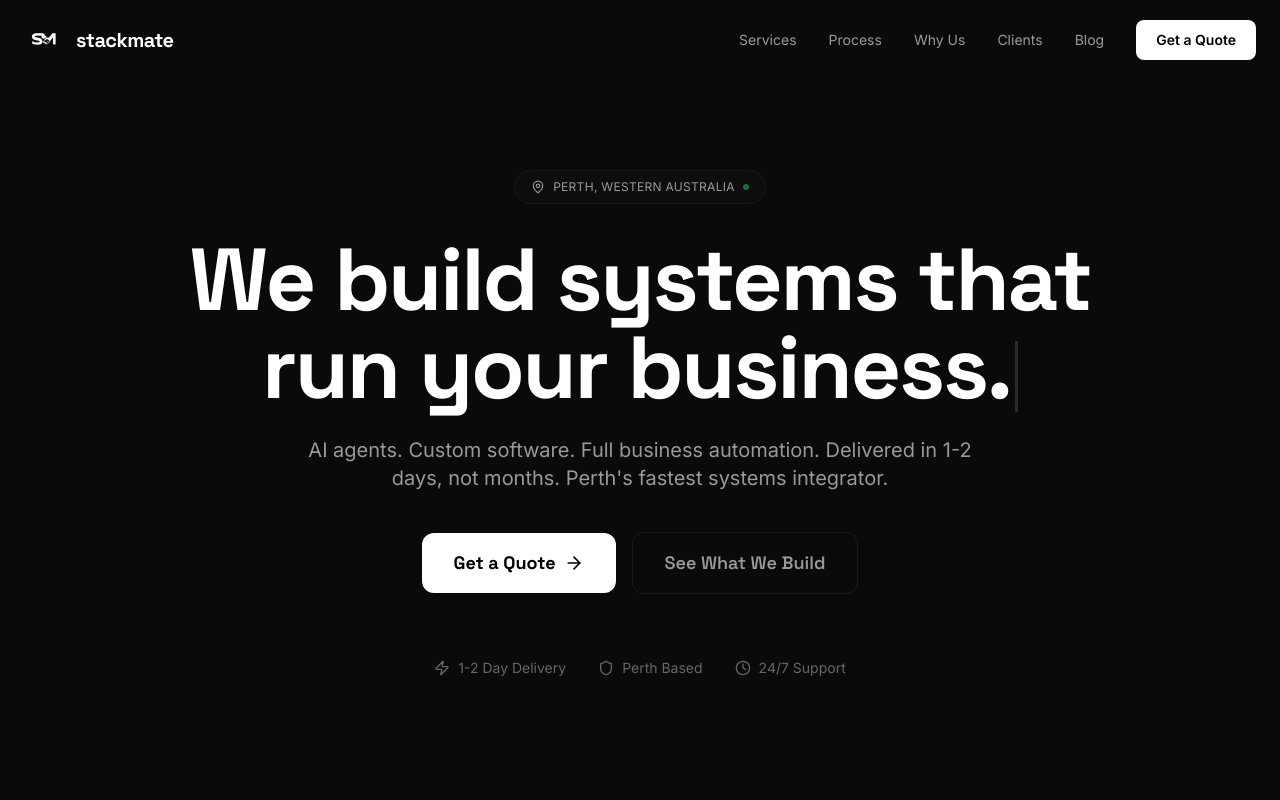
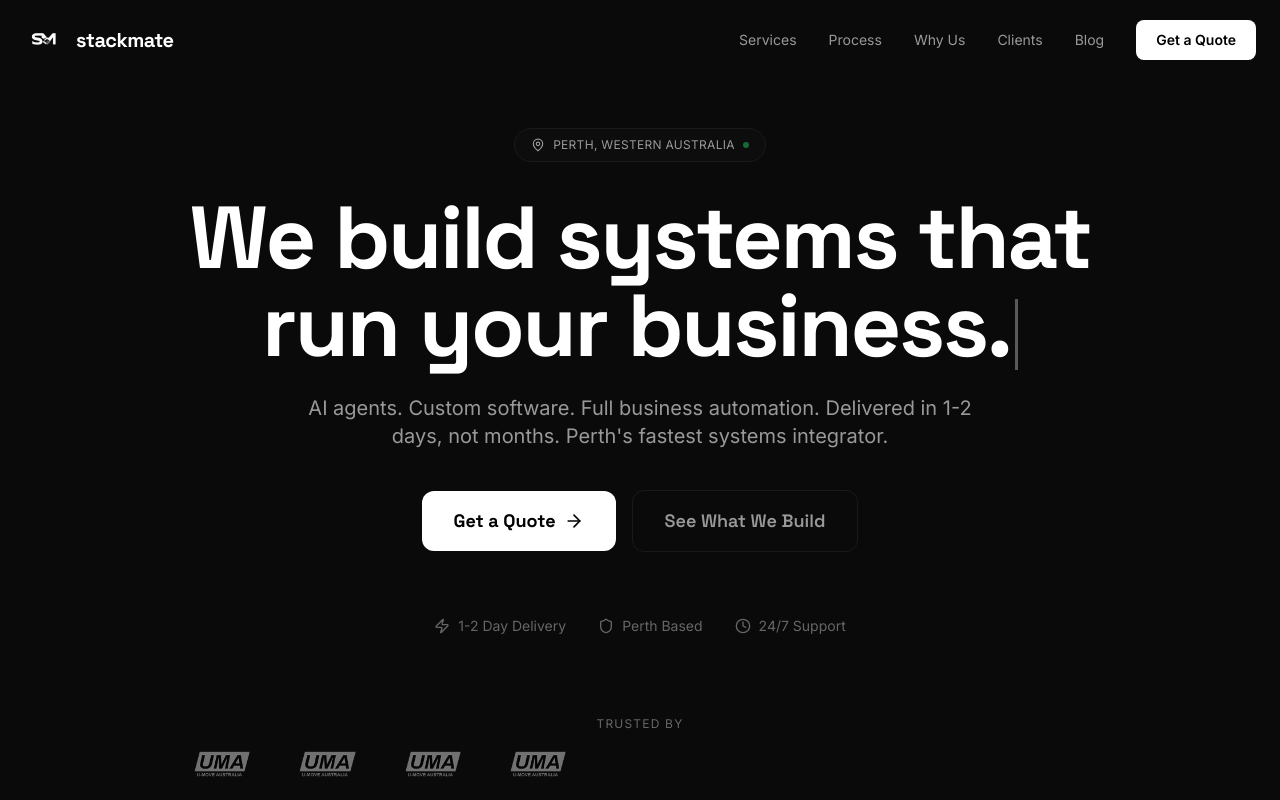
Before and after one commit to flinchify/stackmate, a Next.js app: page / in a window 1280 px wide. Shown: the top 800 px of the page. Built offline with nearby package versions, Linux system fonts and the light colour scheme.

Commit message:
feat: client logo marquee under hero + integrations section with 28 brand logos

```diff
--- a/app/page.tsx
+++ b/app/page.tsx
@@ -12,6 +12,22 @@ import {
 import Header from '@/components/Header';
 import QuoteModal from '@/components/QuoteModal';
 import Counter from '@/components/Counter';
+import LogoMarquee from '@/components/LogoMarquee';
+import ClientLogoStrip from '@/components/ClientLogoStrip';
+
+const INTEGRATIONS_ROW1 = [
+  { name: 'Stripe' }, { name: 'Xero' }, { name: 'HubSpot' }, { name: 'Salesforce' },
+  { name: 'Slack' }, { name: 'Google Workspace' }, { name: 'Microsoft 365' },
+  { name: 'Zapier' }, { name: 'Make' }, { name: 'Shopify' }, { name: 'Square' },
+  { name: 'Twilio' }, { name: 'SendGrid' }, { name: 'AWS' },
+];
+
+const INTEGRATIONS_ROW2 = [
+  { name: 'Vercel' }, { name: 'OpenAI' }, { name: 'Anthropic' }, { name: 'PostgreSQL' },
+  { name: 'Firebase' }, { name: 'Supabase' }, { name: 'Cloudflare' },
+  { name: 'GitHub' }, { name: 'Figma' }, { name: 'Notion' }, { name: 'Airtable' },
+  { name: 'Calendly' }, { name: 'Intercom' }, { name: 'Mailchimp' },
+];
 
 const SERVICES = [
   { icon: Bot, title: 'AI Agents & Chatbots', desc: 'Custom AI agents that handle customer support, lead qualification, and internal operations 24/7.' },
@@ -176,6 +192,17 @@ export default function Home() {
               <Clock className="w-4 h-4" />
               <span className="text-sm">24/7 Support</span>
             </div>
+          </motion.div>
+
+          {/* Worked with */}
+          <motion.div
+            className="mt-20"
+            initial={{ opacity: 0 }}
+            animate={{ opacity: 1 }}
+            transition={{ duration: 0.5, delay: 2.4 }}
+          >
+            <p className="text-xs text-sm-muted uppercase tracking-widest mb-4 text-center">Trusted by</p>
+            <ClientLogoStrip />
           </motion.div>
         </div>
       </motion.section>
@@ -431,6 +458,22 @@ export default function Home() {
         </div>
       </section>
 
+      {/* ====== INTEGRATIONS ====== */}
+      <section className="py-24 md:py-32 overflow-hidden">
+        <div className="max-w-5xl mx-auto px-6 mb-12">
+          <AnimatedSection className="text-center">
+            <p className="text-sm text-sm-muted uppercase tracking-widest mb-4">Integrations</p>
+            <h2 className="text-3xl md:text-5xl font-display font-bold tracking-tight">
+              We connect with everything you already use
+            </h2>
+          </AnimatedSection>
+        </div>
+        <div className="space-y-4">
+          <LogoMarquee items={INTEGRATIONS_ROW1} direction="left" speed={35} />
+          <LogoMarquee items={INTEGRATIONS_ROW2} direction="right" speed={40} />
+        </div>
+      </section>
+
       {/* ====== CTA ====== */}
       <section className="py-24 md:py-32 bg-white text-black">
         <div className="max-w-4xl mx-auto px-6 text-center">
--- /dev/null
+++ b/components/ClientLogoStrip.tsx
@@ -0,0 +1,51 @@
+'use client';
+
+import { motion } from 'framer-motion';
+import Image from 'next/image';
+
+interface ClientLogo {
+  name: string;
+  src: string;
+  url?: string;
+}
+
+const CLIENT_LOGOS: ClientLogo[] = [
+  { name: 'U-Move Australia', src: '/umove-logo.png', url: 'https://umove.lol' },
+];
+
+export default function ClientLogoStrip() {
+  if (CLIENT_LOGOS.length === 0) return null;
+
+  // If few logos, duplicate for marquee effect
+  const logos = CLIENT_LOGOS.length < 6
+    ? [...CLIENT_LOGOS, ...CLIENT_LOGOS, ...CLIENT_LOGOS, ...CLIENT_LOGOS, ...CLIENT_LOGOS, ...CLIENT_LOGOS]
+    : [...CLIENT_LOGOS, ...CLIENT_LOGOS];
+
+  return (
+    <div className="overflow-hidden">
+      <motion.div
+        className="flex items-center gap-12 whitespace-nowrap"
+        animate={{ x: ['0%', '-50%'] }}
+        transition={{ duration: 20, repeat: Infinity, ease: 'linear' }}
+      >
+        {logos.map((logo, i) => (
+          <a
+            key={`${logo.name}-${i}`}
+            href={logo.url || '#'}
+            target="_blank"
+            rel="noopener noreferrer"
+            className="shrink-0 opacity-50 hover:opacity-100 transition-opacity duration-300 grayscale hover:grayscale-0"
+          >
+            <Image
+              src={logo.src}
+              alt={logo.name}
+              width={120}
+              height={40}
+              className="h-8 w-auto object-contain invert"
+            />
+          </a>
+        ))}
+      </motion.div>
+    </div>
+  );
+}
--- /dev/null
+++ b/components/LogoMarquee.tsx
@@ -0,0 +1,34 @@
+'use client';
+
+import { motion } from 'framer-motion';
+
+interface LogoMarqueeProps {
+  items: { name: string; color?: string }[];
+  direction?: 'left' | 'right';
+  speed?: number;
+  className?: string;
+}
+
+export default function LogoMarquee({ items, direction = 'left', speed = 30, className = '' }: LogoMarqueeProps) {
+  const doubled = [...items, ...items];
+
+  return (
+    <div className={`overflow-hidden ${className}`}>
+      <motion.div
+        className="flex items-center gap-8 whitespace-nowrap"
+        animate={{ x: direction === 'left' ? ['0%', '-50%'] : ['-50%', '0%'] }}
+        transition={{ duration: speed, repeat: Infinity, ease: 'linear' }}
+      >
+        {doubled.map((item, i) => (
+          <span
+            key={`${item.name}-${i}`}
+            className="text-sm font-semibold tracking-wide shrink-0 px-5 py-2.5 rounded-lg border border-sm-border bg-sm-card/40 text-sm-light hover:text-white hover:border-white/20 transition-colors duration-200"
+            style={item.color ? { borderColor: `${item.color}30`, color: item.color } : undefined}
+          >
+            {item.name}
+          </span>
+        ))}
+      </motion.div>
+    </div>
+  );
+}
```
